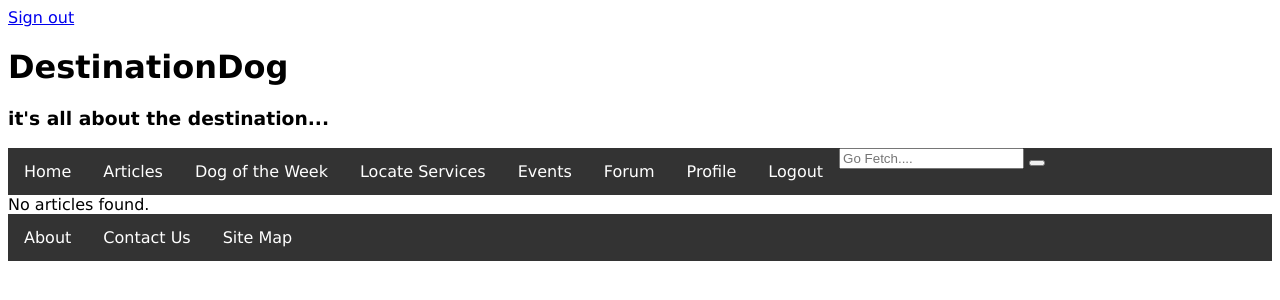
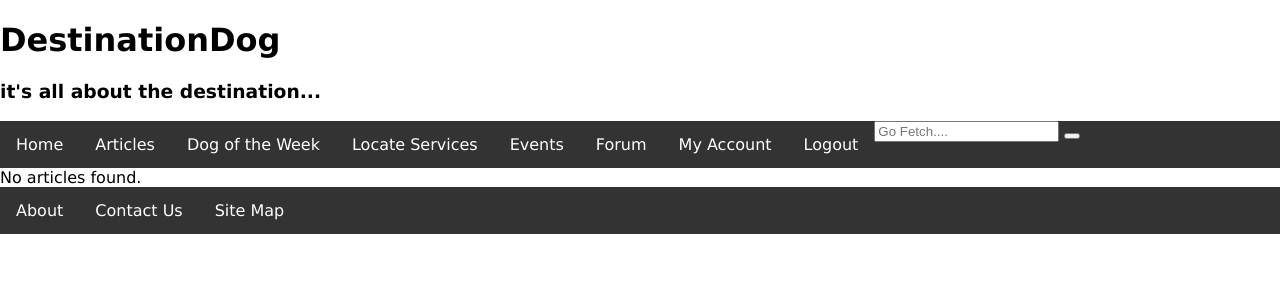
Before and after one commit to kmcdonald3377/Destination-Dog, a Django app: page /destinationdog/articles/ in a window 1280 px wide. Shown: the top 300 px of the page. Run offline with Django 3.2, Linux system fonts and the light colour scheme; the visitor is signed in with stand-in values (Sample User, id 1); data that the repository does not hold is empty.

Commit message:
added my account page, fixed issues with profile and article

```diff
--- a/destination_dog/urls.py
+++ b/destination_dog/urls.py
@@ -22,4 +22,5 @@ urlpatterns = [
     url(r'^register/$', views.register, name='register'),
     url(r'profile/(?P<username>[\w\-]+)/', views.userprofile, name='user_profile'),
     url(r'dogprofile', views.dogprofile, name='dogprofile'),
+    url(r'myaccount', views.my_account, name='my_account'),
 ]
--- a/destination_dog/views.py
+++ b/destination_dog/views.py
@@ -209,13 +209,20 @@ def userprofile(request, username):
 
     try:
         user = User.objects.get(username=username)
+        profile = user.userprofile
 
-        context_dict['user'] = user
+        context_dict['profile'] = profile
 
     except Article.DoesNotExist:
-        context_dict['user'] = None
+        context_dict['profile'] = None
 
     return render(request, 'destination_dog/userprofile.html', context_dict)
 
 def dogprofile(request):
     return render(request, 'destination_dog/dogprofile.html')
+
+@login_required()
+def my_account(request):
+
+
+    return render(request, 'destination_dog/my_account.html')
--- a/templates/destination_dog/base.html
+++ b/templates/destination_dog/base.html
@@ -8,7 +8,7 @@
         <style>
 
 
-            body {font-family: Verdana, sans-serif; margin:0, height:100%;}
+            body {font-family: Verdana, sans-serif; margin:0}
             html {
                 height:100%;
             }
@@ -209,8 +209,6 @@ function checkLoginState() {
 }
     </script>
 
-    <a href="#" onclick="signOut();">Sign out</a>
-
     <script>
         function signOut() {
             var auth2 = gapi.auth2.getAuthInstance();
@@ -251,7 +249,11 @@ function checkLoginState() {
                     </div>
                 </li>
 
-                <li><a href="/destinationdog/locateservice/">Locate Services</a></li>
+                <li class ="dropdown"><a href="/destinationdog/locateservice/" class="dropbtn">Locate Services</a>
+                    <div class="dropdown-content">
+                    <a href="/destinationdog/events/add_service/">Add a Service</a>
+                </div>
+                </li>
 
                 <li class ="dropdown"><a href="/destinationdog/events/" class="dropbtn">Events</a>
                     <div class="dropdown-content">
@@ -262,7 +264,7 @@ function checkLoginState() {
                 <li><a href="/destinationdog/forum/">Forum</a></li>
 
                 {% if user.is_authenticated %}
-                    <li><a href="{% url 'user_profile' user.username %}">Profile</a></li>
+                    <li><a href="{% url 'my_account' %}">My Account</a></li>
                     <li><a href="{% url 'logout' %}">Logout</a></li>
                 {% else %}
                     <li><a href="{% url 'register' %}">Register</a></li>
--- a/templates/destination_dog/userprofile.html
+++ b/templates/destination_dog/userprofile.html
@@ -12,9 +12,9 @@
 
 {% block body_block %}
     {% if user %}
-        <h3> {{ user.first_name }} {{ user.last_name }} </h3>
-        {% if user.userprofile.picture %}
-         <img src="{{ MEDIA_URL }}{{ user.userprofile.picture }}"/><br>
+        <h3> {{ profile.user.first_name }} {{ profile.user.last_name }} </h3>
+        {% if profile.picture %}
+         <img src="{{ MEDIA_URL }}{{ profile.picture }}"/><br><br>
         {% endif %}
     {% else %}
         No user found
```
Also changed, not shown: templates/destination_dog/my_account.html (added, +18 -0 lines).
